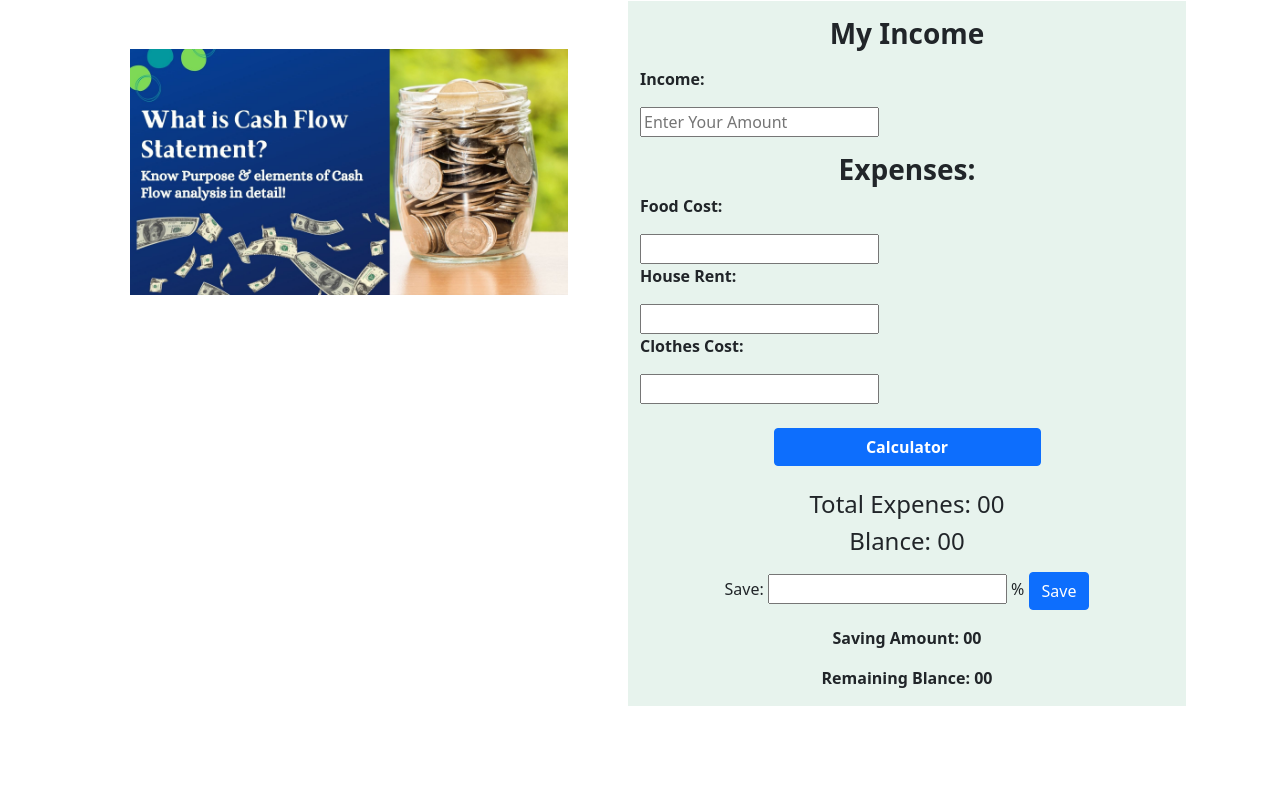
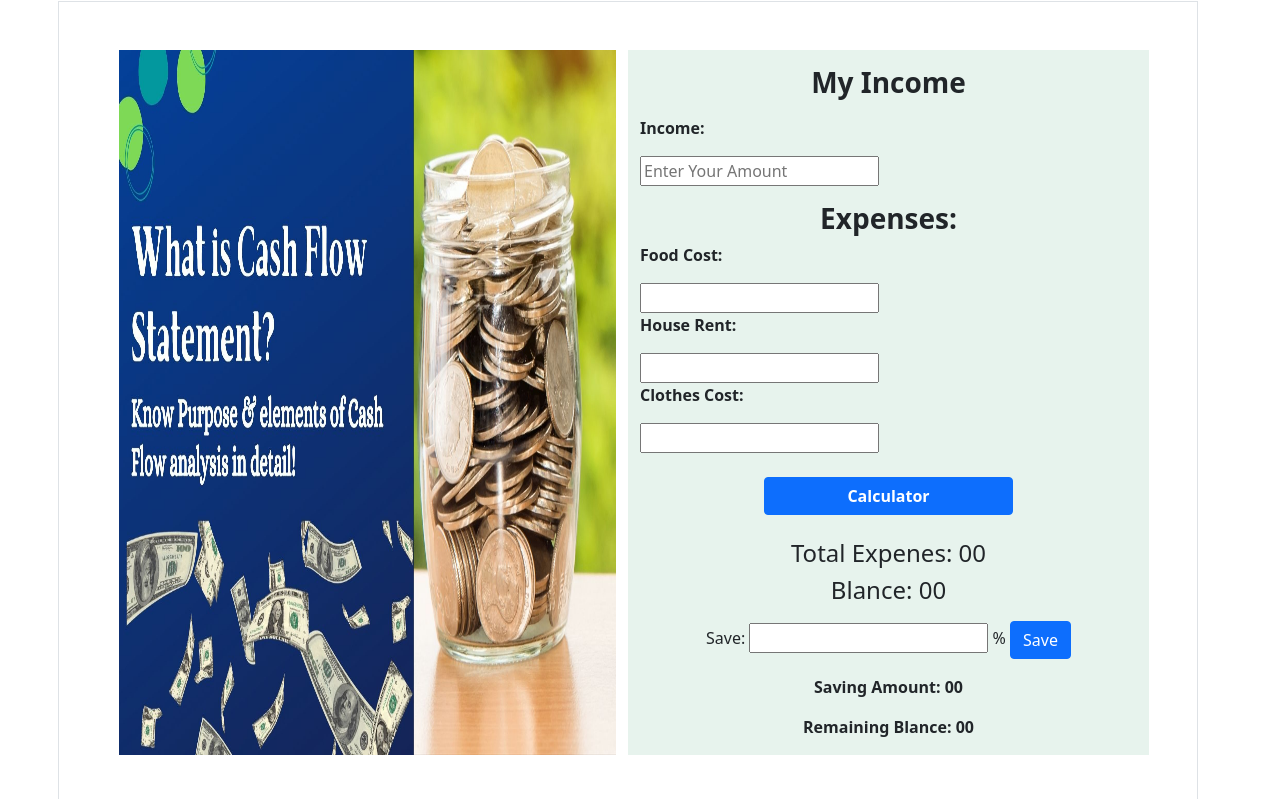
Before and after one commit to Emlakhossain/money-master-simple-website, a plain HTML site: page index.html in a window 1280 px wide. Shown: the part 155-954 px from the top of the page. Before the commit the page ends 861 px from the top, so only its background shows below. Drawn offline with nearby package versions, Linux system fonts and the light colour scheme.

Commit message:
last commit

```diff
--- a/index.html
+++ b/index.html
@@ -24,11 +24,11 @@
 
     <div class="container">
         <div class="row">
-            <div class="row max-auto">
-                <div class="col-lg-6 col-12">
-                    <img class="img-fluid p-5" src="img/cash.jpg" alt="">
+            <div class="row border p-5">
+                <div class="col-lg-6 col-sm-12">
+                    <img class=" img-fluid h-100" src="img/cash.jpg" alt="">
                 </div>
-                <div class="col-lg-6 col-12 bg-success text-dark bg-opacity-10 ">
+                <div class="col-lg-6 col-sm-12 bg-success text-dark bg-opacity-10 ">
                     <h3 class="text-center my-3 fw-bold">My Income</h3>
                     <p class="align-center"> <span class="fw-bold">Income:</span>
                     </p>
--- a/js/app.js
+++ b/js/app.js
@@ -113,4 +113,4 @@ document.getElementById('save-Button').addEventListener('click', function () {
     const finalSaving = parseFloat(savingTotalText);
     savingTotal.innerText = parsentageTotal;
 
-})
+});
```
